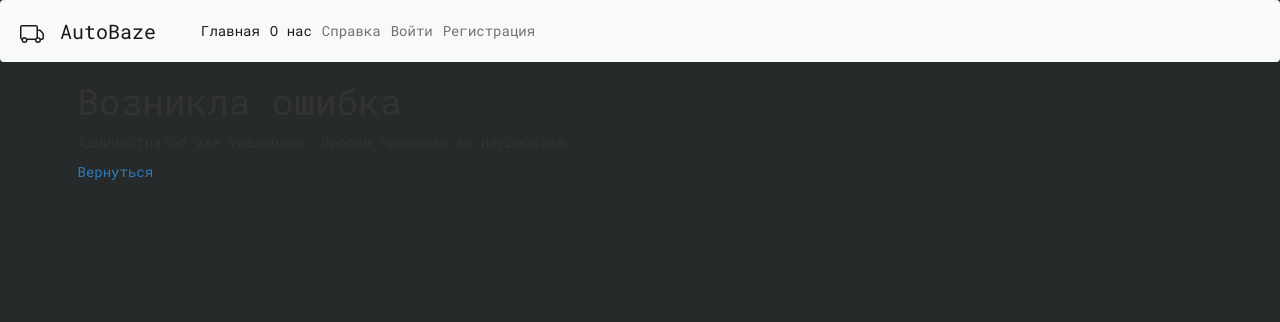
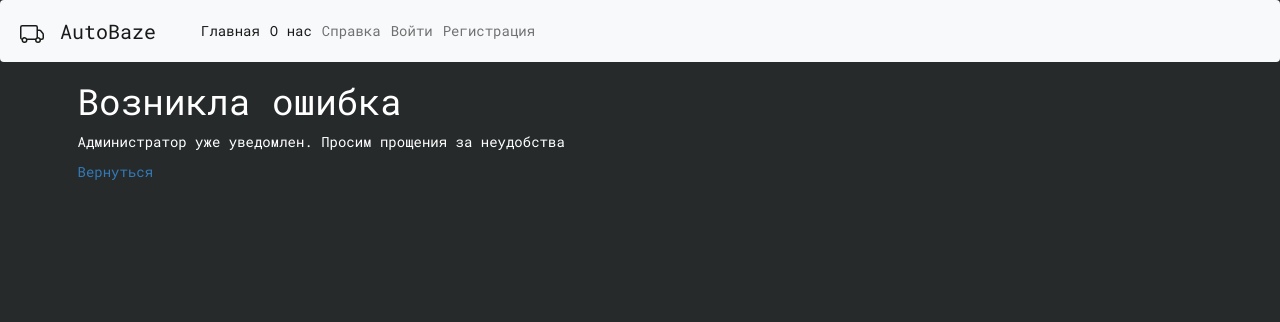
Before and after one commit to insmnia/AutoBaze, a Flask app: template app/templates/errors/500.html in a window 1280 px wide. Shown: the top 322 px of the page. Run offline with Flask 2, Linux system fonts and the light colour scheme; the template is opened without the code that fills it: most values are stand-ins (such as "Sample title", 1, 10 or a date in 2020); some libraries are stand-ins or nearby versions.

Commit message:
templates design

```diff
--- a/app/templates/errors/500.html
+++ b/app/templates/errors/500.html
@@ -1,7 +1,7 @@
 {% extends "base.html" %}
 
 {% block content %}
-    <h1>Возникла ошибка</h1>
-    <p>Администратор уже уведомлен. Просим прощения за неудобства</p>
-    <p><a href="{{ url_for('main.index') }}">Вернуться</a></p>
+    <h1 style="color:white">Возникла ошибка</h1>
+    <p style="color:white">Администратор уже уведомлен. Просим прощения за неудобства</p>
+    <p style="color:white"><a href="{{ url_for('main.index') }}">Вернуться</a></p>
 {% endblock %}
```
